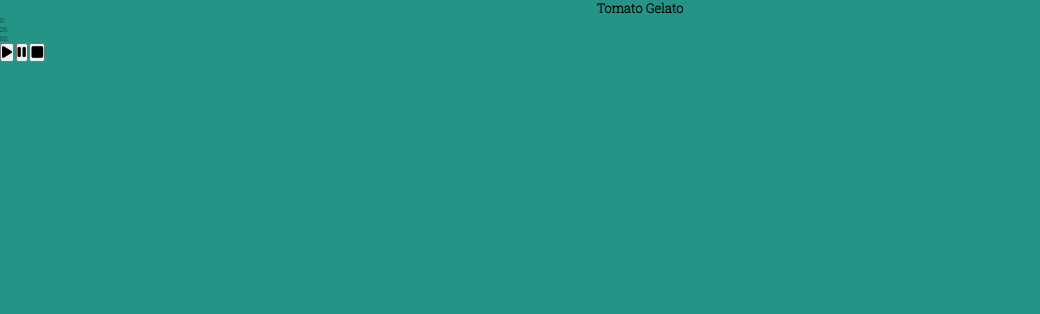
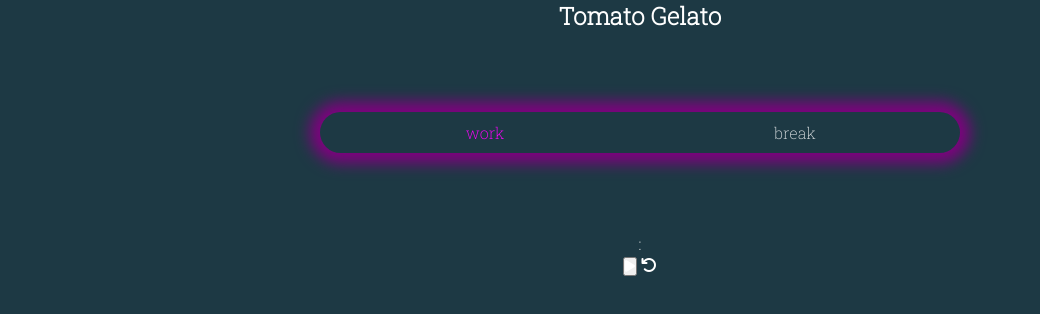
Before and after one commit to Noihirsch/TomatoGelato, a plain HTML site: page index.html in a window 1280 px wide. Shown: the whole page, without its empty margins (0-1040 px from the left). Drawn offline with Linux system fonts and the light colour scheme.

Commit message:
changed div disposition

```diff
--- a/index.html
+++ b/index.html
@@ -15,33 +15,38 @@
     <!-- ICONS -->
     <script src="https://kit.fontawesome.com/6f3103b13c.js" crossorigin="anonymous"></script>
     <!-- CSS  -->
-    <link rel="stylesheet" href="./style.css">
-
+    <link rel="stylesheet" href="style.css">
 </head>
 <body>
-
+<section>
     <div class="container">
         <h1>Tomato Gelato</h1>
-    </div>
 
     <div class="pannel">
 
-       <div id="work"></div>
-       <div id="break"></div>
+       <p id="work" class="active">work</p>
+       <p id="break">break</p>
 
     </div>
 
     <div class="clock">
-        <p id="hours">0:</p>
-        <p id="minutes">25:</p>
-        <p id="seconds">00:</p>
+        <div class="circle">
+            <div class="time">
+                <p id="minutes"></p>
+                <p>:</p>
+                <p id="seconds"></p>
+            </div>
+        </div>
     </div>
 
+    <div class="controls">
+        <button id="start" onclick="start()"><i class="fa-solid fa-play"></i></button>
 
-    <div class="controls"></div>
-    <button id="play" onClick="startPlaying()"><i class="fa-solid fa-play"></i></button>
-    <button id="pause" onClick="pausePlaying()"><i class="fa-solid fa-pause"></i></button>
-    <button id="square" onClick="stopPlaying()"><i class="fa-solid fa-square"></i></button>
+        <a id="reset" href="./"><i class="fa-solid fa-arrow-rotate-left"></i></a>
+    </div>
+</div>
+</section>
     <!-- SCRIPT -->
+
 </body>
 </html>
--- a/style.css
+++ b/style.css
@@ -1,10 +1,10 @@
 :root {
-    font-size:40%;
+    font-size: 62.5%;
 
 
---color-primary: #239486;
+--color-primary: #1d3944;
 --color-secondary: #ff00ff;
---color-font: #55980c;
+--color-font: #ffffff;
 --color-shadow: #800080;
 }
 
@@ -17,9 +17,13 @@
 html, body{
     height:100%;
     background-color: var(--color-primary);
-    font: size 1.6em;
+    font-size: 1.6em;
     font-family: 'Roboto Slab', sans-serif;
 
+}
+
+p, i, h1 {
+    color: var(--color-font);
 }
 
 /* - CONTENT - */
@@ -31,10 +35,35 @@ html, body{
 }
 
 .container {
-    width: min(42.5rem, 100%);
+    width: min(40rem, 100%);
     margin-inline: auto;
     padding-inline: 2rem;
     display: flex;
     justify-content: center;
     align-items: center;
+    flex-direction: column;
 }
+
+.pannel{
+    display: grid;
+    grid-template-columns: 1fr 1fr;
+    text-align: center;
+    width:40em;
+    margin-block:5em;
+    padding:1rem;
+    border-radius: 10rem;
+    -webkit-box-shadow: 0px 0px 15px 10px var(--color-shadow);
+    box-shadow: 0px 0px 15px 10px var(--color-shadow);
+}
+
+.pannel p {
+    opacity: 0.8;
+    transition: 1s ease-in;
+
+}
+
+.pannel p.active{
+    opacity: 1;
+    color: var(--color-secondary);
+
+}
```
